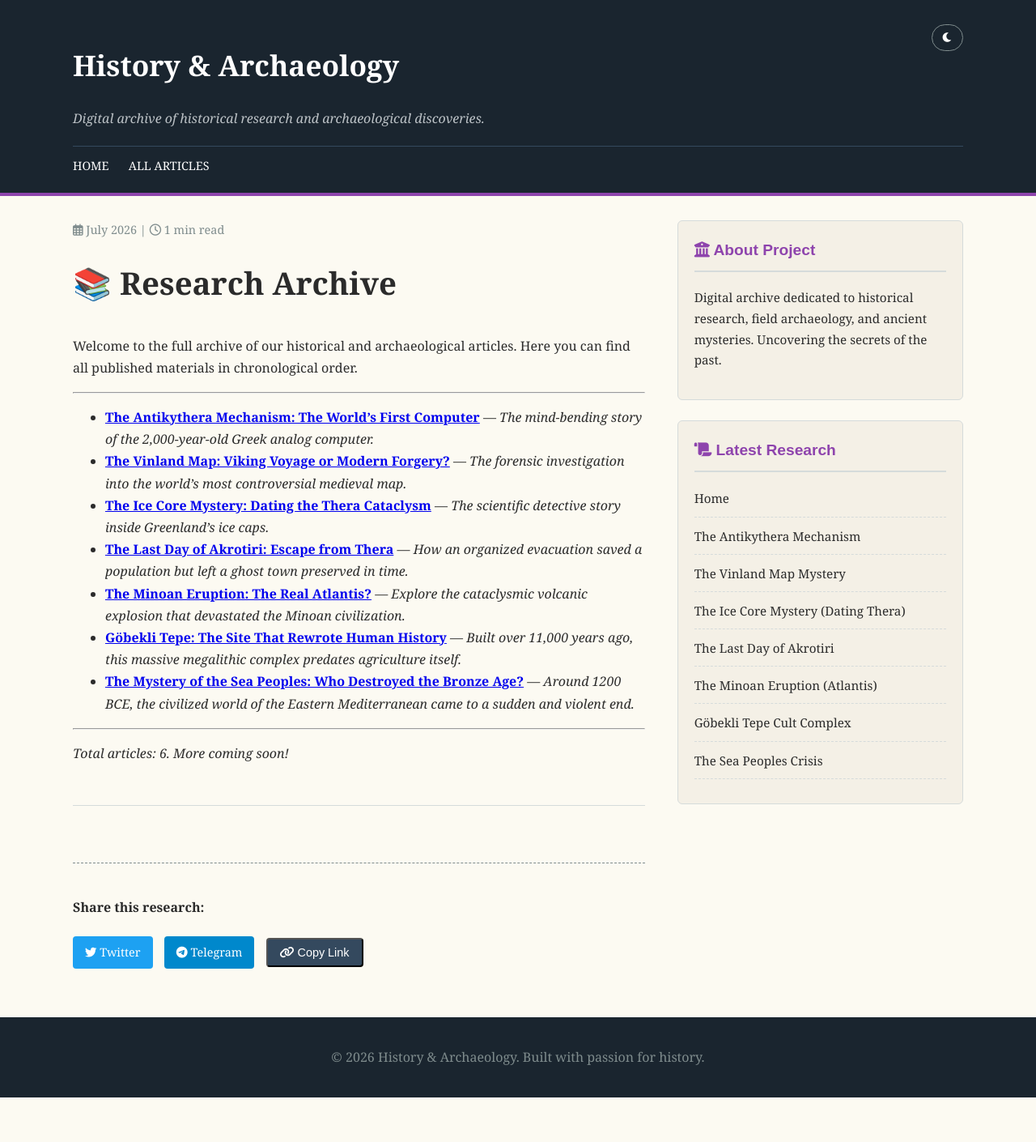
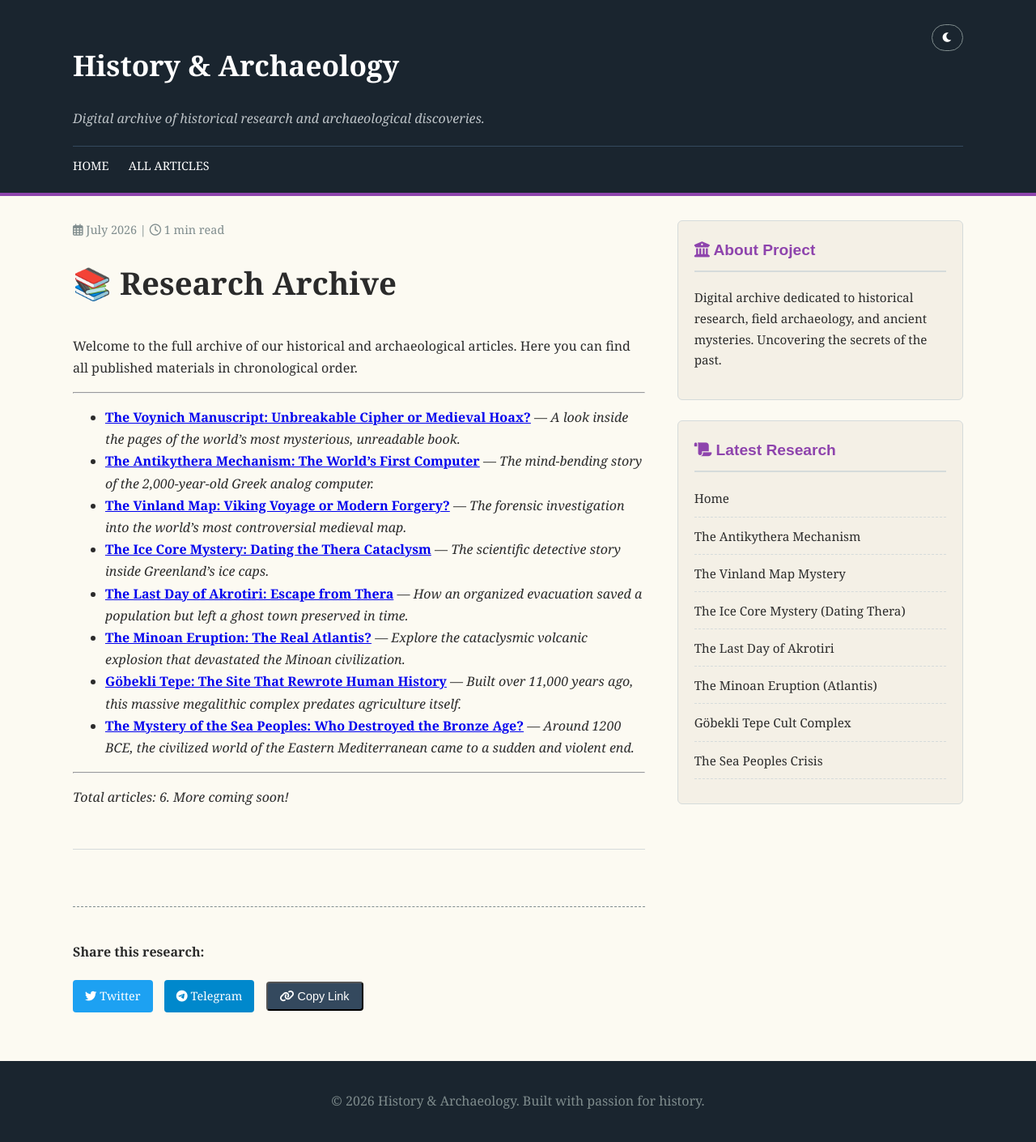
Before and after one commit to history-archaeology-project/history-archaeology-project.github.io, a Jekyll site: the page built from articles/index.md, in a window 1280 px wide. Shown: the whole page at 81% size. Built offline with Jekyll 4.4.1, drawn with Linux system fonts in a browser that asks for light colours; comment, search, counter and statistics services are not loaded; before the commit the page ends 1355 px from its top, so only the background shows below that.

Commit message:
Update index.md

```diff
--- a/articles/index.md
+++ b/articles/index.md
@@ -8,6 +8,7 @@ title: Archive of All Articles
 Welcome to the full archive of our historical and archaeological articles. Here you can find all published materials in chronological order.
 
 ---
+*   **[The Voynich Manuscript: Unbreakable Cipher or Medieval Hoax?](/articles/voynich-manuscript)** — *A look inside the pages of the world's most mysterious, unreadable book.*
 *   **[The Antikythera Mechanism: The World's First Computer](/articles/antikythera-mechanism)** — *The mind-bending story of the 2,000-year-old Greek analog computer.*
 *   **[The Vinland Map: Viking Voyage or Modern Forgery?](/articles/vinland-map-mystery)** — *The forensic investigation into the world's most controversial medieval map.*
 *   **[The Ice Core Mystery: Dating the Thera Cataclysm](/articles/ice-core-mystery)** — *The scientific detective story inside Greenland's ice caps.*
```
